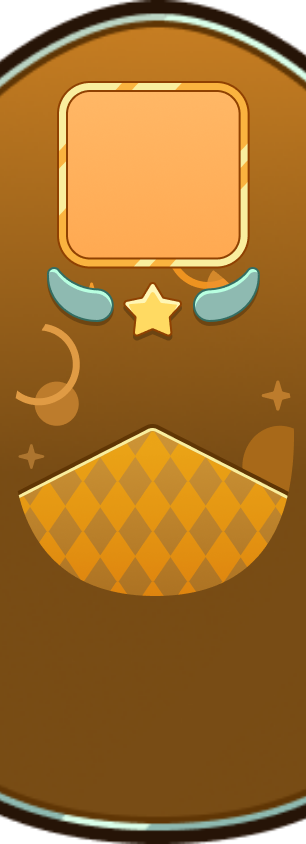
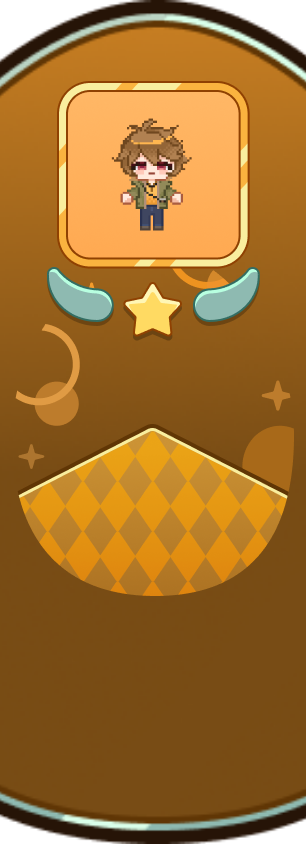
Before and after one commit to mxonyuna/tamagotchiApp, an Electron app: page index.html in a window 306 px wide. Drawn offline with Linux system fonts and the light colour scheme.

Commit message:
added character + code for standing & blinking animation

```diff
--- a/index.html
+++ b/index.html
@@ -7,20 +7,26 @@
   </head>
 
   <body>
-    <div id="localTime"></div>
+    <div id="localTime"></div> <!--displayed local time-->
 
-    <div class="screenSetUp">
+    <!--#region Tamagotchi screen; incl frame + char + screen-->
+    <div class="screen">
       <img src="assets/frame.png" alt="frame" class="frame">
-      <img src="assets/frameBase.png" alt="frame base" class="screen"> <!-- this will need to change from img to div, bcs interactive / moving -->
+
+      <div class="character" id="character"></div>
+
+      <img src="assets/frameBase.png" alt="frame base" class="screenBackground"> <!-- this will need to change from img to div, bcs interactive / moving -->
     </div>
+    <!--#endregion-->
 
-
+    <!--#region Bottom Buttons-->
     <button class="menuButton" id="menuButton">
       <img src="assets/starMenuButton.png" alt="menu button">
     </button>
 
     <img src="assets/blueButtonLeft.png" alt="" class="blueButtonLeft">
     <img src="assets/blueButtonRight.png" alt="" class="blueButtonRight">
+    <!--#endregion-->
 
     <script src="script.js"></script>
   </body>
--- a/script.js
+++ b/script.js
@@ -1,8 +1,80 @@
+function main() {
+    //spriteNormal()
+    standingAnimation();
+}
+
 function updateTime() {
-    const dateAndTime = new Date()
+    const dateAndTime = new Date();
 
-    document.getElementById("dateMonth").textContent = dateAndTime.getDate()
+    document.getElementById("dateMonth").textContent = dateAndTime.getDate();
     document.getElementById("localTime").textContent = dateAndTime.getHours() + ":" + dateAndTime.getMinutes()
 }
 
-updateTime()
+//updateTime()
+
+function standingAnimation() { // no blinking, 1 cycle
+    const char = document.getElementById("character");
+    const spriteContainer = new Image(123, 123);
+    char.appendChild(spriteContainer);
+
+    const sprites = [
+        "assets/sprites/standing1.png",
+        "assets/sprites/standing1.png",
+        "assets/sprites/standing2.png",
+        "assets/sprites/standing3.png",
+        "assets/sprites/standing4.png",
+        "assets/sprites/standing5.png",
+        "assets/sprites/standing6.png",
+    ]
+
+    const spritesBlinking = [
+        "assets/sprites/blink1.png",
+        "assets/sprites/blink1.png",
+        "assets/sprites/blink2.png",
+        "assets/sprites/blink3.png",
+        "assets/sprites/blink4.png",
+        "assets/sprites/blink5.png",
+        "assets/sprites/blink6.png",
+    ]
+
+    let count = 0;
+    let blink = 0;
+
+    function nextSprite() {
+        if (blink <= 1) {
+            const currentSprite = sprites[count];
+            spriteContainer.src = currentSprite;
+
+            if (count >= 6) {
+                count = 0;
+                blink++;
+            } else {
+                count++;
+            }
+        } else if (blink == 2) {
+            const currentSprite = spritesBlinking[count];
+            spriteContainer.src = currentSprite;
+
+            if (count >= 6) {
+                count = 0;
+                blink = 0;
+            } else {
+                count++;
+            }
+        }
+    }
+
+    setInterval(nextSprite, 80)
+}
+
+function blinkingAnimation() { // no blinking, 1 cycle
+    ;
+}
+
+function spriteNormal() {
+    standingAnimation();
+    standingAnimation();
+    blinkingAnimation();
+}
+
+main()
--- a/styles.css
+++ b/styles.css
@@ -2,6 +2,7 @@
   box-sizing: border-box;
 }
 
+/* #region Tamagotchi Assets Layout */
 
 body {
   margin: 0;
@@ -15,7 +16,7 @@ body {
   background-position: center;
 }
 
-.screenSetUp {
+.screen {
   position: relative;
 }
 
@@ -23,15 +24,19 @@ body {
   position: fixed;
   top: 81px;
   left: 56.7px;
-  z-index: 10;
+  z-index: 100;
 }
 
-.screen {
+.screenBackground {
   position: fixed;
   top: 81px;
   left: 58px;
   z-index: 0;
 }
+
+/* #endregion */
+
+/* #region Bottom Buttons Layout */
 
 .menuButton {
   background: transparent;
@@ -58,6 +63,27 @@ body {
   left: 192.7px;
 }
 
+/* #endregion */
+
+/* character sprite assets */
+
+.character {
+  position: absolute;
+  top: 113px;
+  left: 91.5px;
+
+  width: 123px;
+  height: 123px;
+  z-index: 50;
+
+  background-color: transparent;
+}
+
+.character img {
+  position: fixed;
+  left: 87px;
+}
+
 button,
 input,
 textarea,
```
